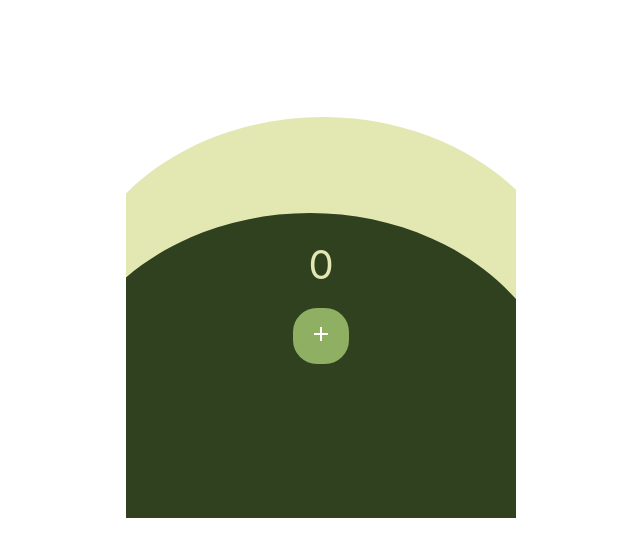
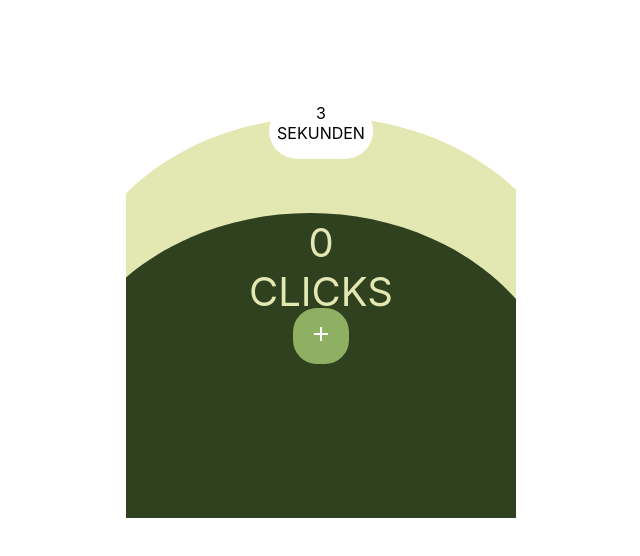
Before and after one commit to NataliaLinnik/girls-day, a React (Create React App) app: page / in a window 1280 px wide. Both pictures are taken after a click on the button "Starten". Shown: the top 556 px of the page, without its empty margins (319-959 px from the left). Built offline with nearby package versions, Linux system fonts and the light colour scheme.

Commit message:
Added countdown timer

```diff
--- a/src/App.css
+++ b/src/App.css
@@ -9,7 +9,6 @@
 .game-screen-container {
   position: relative;
 }
-
 
 .start-button {
   position: absolute;
@@ -23,6 +22,19 @@
   height: 3.5rem;
   padding: 0 2.5rem;
   color: white;
+}
+
+.countdown {
+  position: absolute;
+  top: 25%;
+  left: 50%;
+  transform: translate(-50%, -50%);
+
+  background-color: white;
+  border: none;
+  border-radius: 50px; /* Entfernen für Bug */
+  height: 3.5rem;
+  padding: 0 0.5rem;
 }
 
 .plus-button {
@@ -41,7 +53,7 @@
 
 .counter {
   position: absolute;
-  bottom: 40%;
+  bottom: 30%;
   left: 50%;
   transform: translate(-50%, -50%);
   font-size: 40px;
--- a/src/components/GameScreen.js
+++ b/src/components/GameScreen.js
@@ -8,6 +8,34 @@ function GameScreen() {
         alt="Green field"
       />
       <ClickCounter/>
+      <CountDownTimer/>
+    </div>
+  );
+}
+
+function CountDownTimer() {
+  const [timer, setTimer] = React.useState(5);
+  const id =React.useRef(null);
+  const clear=()=>{
+  window.clearInterval(id.current)
+}
+  React.useEffect(()=>{
+     id.current=window.setInterval(()=>{
+      setTimer((time)=>time-1)
+    },1000)
+    return ()=>clear();
+  },[])
+
+  React.useEffect(()=>{
+    if(timer===0){
+      clear()
+    }
+
+  },[timer])
+
+  return (
+    <div className="countdown">{timer}
+      <br/> SEKUNDEN
     </div>
   );
 }
@@ -26,7 +54,9 @@ class ClickCounter extends React.Component {
   render() {
     return (
     	<div>
-        <div className='counter'>{this.state.value}</div>
+        <div className='counter'>{this.state.value}
+          <br/> CLICKS
+        </div>
         <button className="plus-button" onClick={this.buttonClicked}>
         <img
           src="/images/plus-icon.svg"
```
